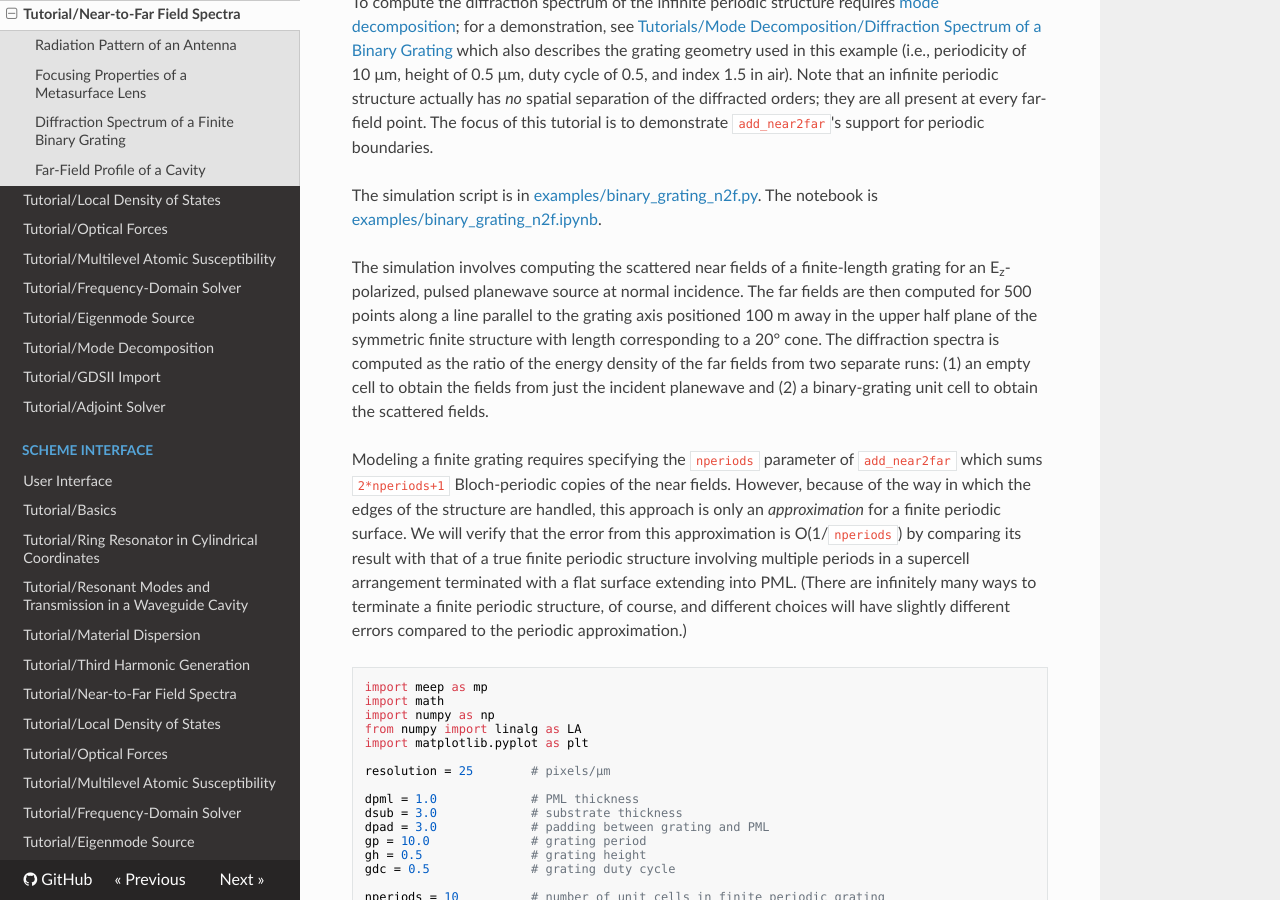
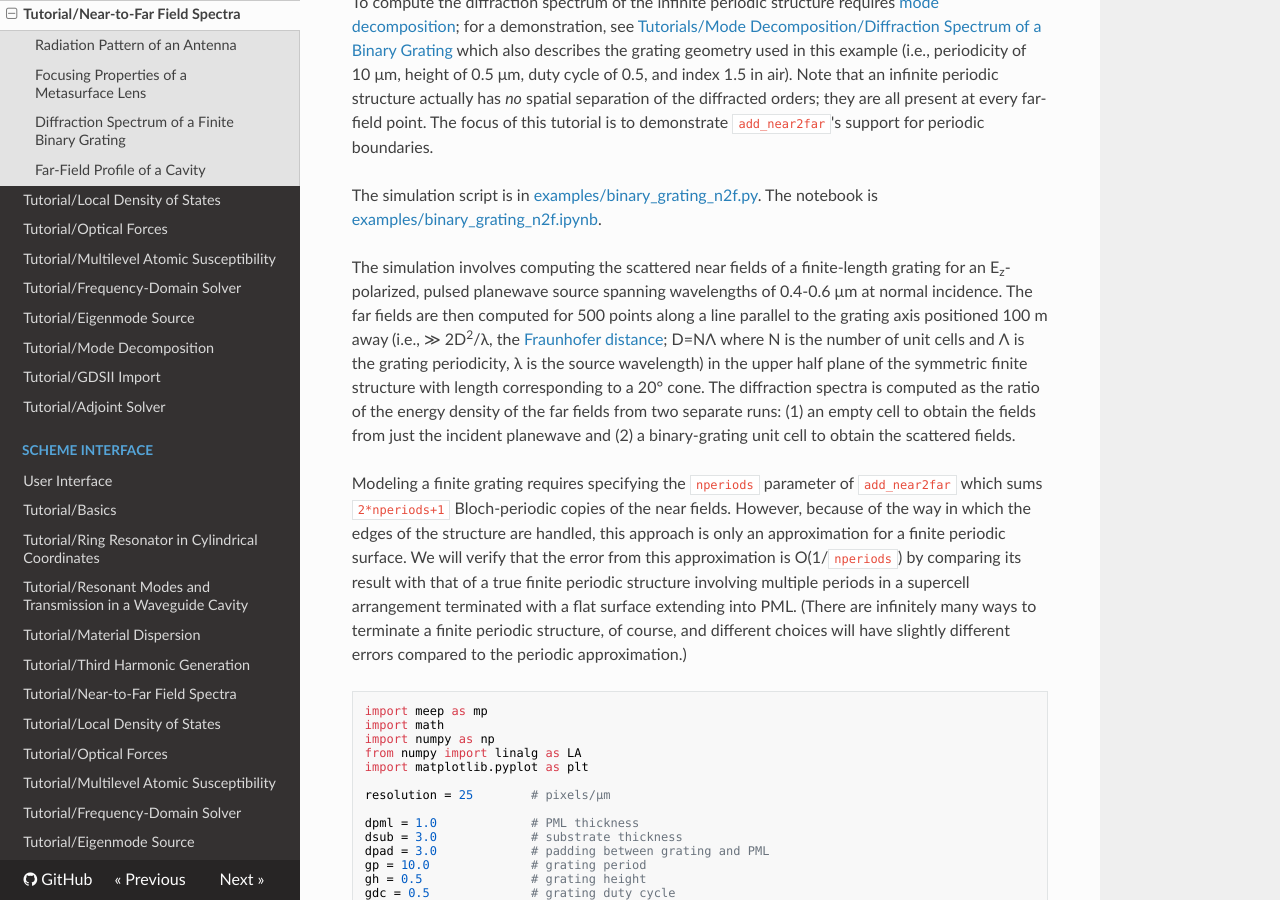
Before and after one commit to NanoComp/meep, an MkDocs documentation site: the page built from doc/docs/Python_Tutorials/Near_to_Far_Field_Spectra.md, in a window 1280 px wide and 900 px high, scrolled down 7218 px. Built offline with MkDocs 1.6.1, drawn with Linux system fonts in a browser that asks for light colours; nearby versions of some CDN libraries; formulas are drawn with MathJax 3; old or Windows-style settings are respelled for this version of MkDocs; some of the changed text lies outside the part shown.

Commit message:
add C2-symmetry figure to Exploing Symmetry and fixes/tweaks

````diff
--- a/doc/docs/Python_Tutorials/Near_to_Far_Field_Spectra.md
+++ b/doc/docs/Python_Tutorials/Near_to_Far_Field_Spectra.md
@@ -355,9 +355,9 @@
 
 The simulation script is in [examples/binary_grating_n2f.py](https://github.com/NanoComp/meep/blob/master/python/examples/binary_grating_n2f.py). The notebook is [examples/binary_grating_n2f.ipynb](https://nbviewer.jupyter.org/github/NanoComp/meep/blob/master/python/examples/binary_grating_n2f.ipynb).
 
-The simulation involves computing the scattered near fields of a finite-length grating for an E<sub>z</sub>-polarized, pulsed planewave source at normal incidence. The far fields are then computed for 500 points along a line parallel to the grating axis positioned 100 m away in the upper half plane of the symmetric finite structure with length corresponding to a 20° cone. The diffraction spectra is computed as the ratio of the energy density of the far fields from two separate runs: (1) an empty cell to obtain the fields from just the incident planewave and (2) a binary-grating unit cell to obtain the scattered fields.
+The simulation involves computing the scattered near fields of a finite-length grating for an E<sub>z</sub>-polarized, pulsed planewave source spanning wavelengths of 0.4-0.6 μm at normal incidence. The far fields are then computed for 500 points along a line parallel to the grating axis positioned 100 m away (i.e., &#8811; 2D<sup>2</sup>/λ, the [Fraunhofer distance](https://en.wikipedia.org/wiki/Fraunhofer_distance); D=NΛ where N is the number of unit cells and Λ is the grating periodicity, λ is the source wavelength) in the upper half plane of the symmetric finite structure with length corresponding to a 20° cone. The diffraction spectra is computed as the ratio of the energy density of the far fields from two separate runs: (1) an empty cell to obtain the fields from just the incident planewave and (2) a binary-grating unit cell to obtain the scattered fields.
 
-Modeling a finite grating requires specifying the `nperiods` parameter of `add_near2far` which sums `2*nperiods+1` Bloch-periodic copies of the near fields. However, because of the way in which the edges of the structure are handled, this approach is only an *approximation* for a finite periodic surface. We will verify that the error from this approximation is O(1/`nperiods`) by comparing its result with that of a true finite periodic structure involving multiple periods in a supercell arrangement terminated with a flat surface extending into PML. (There are infinitely many ways to terminate a finite periodic structure, of course, and different choices will have slightly different errors compared to the periodic approximation.)
+Modeling a finite grating requires specifying the `nperiods` parameter of `add_near2far` which sums `2*nperiods+1` Bloch-periodic copies of the near fields. However, because of the way in which the edges of the structure are handled, this approach is only an approximation for a finite periodic surface. We will verify that the error from this approximation is O(1/`nperiods`) by comparing its result with that of a true finite periodic structure involving multiple periods in a supercell arrangement terminated with a flat surface extending into PML. (There are infinitely many ways to terminate a finite periodic structure, of course, and different choices will have slightly different errors compared to the periodic approximation.)
 
 ```py
 import meep as mp
@@ -528,7 +528,7 @@
 ![](../images/grating_diffraction_spectra_n2f.png)
 </center>
 
-For the case of `nperiods = 1`, three diffraction orders are present in the far-field spectra as broad peaks with finite angular width (a fourth peak/order is also visible). When `nperiods = 10`, the diffraction orders become sharp, narrow peaks. The three diffraction orders are labeled in the right inset of the bottom figure as m=1, 3, and 5 corresponding to angles 2.9°, 8.6°, and 14.5° which can be computed analytically as described in [Tutorials/Mode Decomposition/Diffraction Spectrum of a Binary Grating](Mode_Decomposition.md#diffraction-spectrum-of-a-binary-grating).
+For the case of `nperiods = 1`, three diffraction orders are present in the far-field spectra as broad peaks with finite angular width (a fourth peak/order is also visible). When `nperiods = 10`, the diffraction orders become sharp, narrow peaks. The three diffraction orders are labeled in the right inset of the bottom figure as m=1, 3, and 5 corresponding to angles 2.9°, 8.6°, and 14.5° which, along with the diffraction efficiency, can be computed analytically using scalar theory as described in [Tutorials/Mode Decomposition/Diffraction Spectrum of a Binary Grating](Mode_Decomposition.md#diffraction-spectrum-of-a-binary-grating). As an additional validation of the simulation results, the ratio of any two diffraction peaks p<sub>i</sub></sub>/p<sub>j</sub> (i,j = 1,3,5,...) is consistent with that of the diffraction efficiencies: j<sup>2</sup>/i<sup>2</sup>.
 
 Finally, we verify that the error in `add_near2far` &mdash; defined as the L<sub>2</sub>-norm of the difference of the two far-field datasets from the unit-cell and super-cell calculations normalized by `nperiods` &mdash; is O(1/`nperiods`) by comparing results for three values of `nperiods`: 5, 10, and 20. The error values, which are displayed in the output in the line prefixed by `error:`, are: `0.0001195599054639075`, `5.981324591508146e-05`, and `2.989829913961854e-05`. The pairwise ratios of these errors is nearly 2 as expected (i.e., doubling `nperiods` results in a halving of the error).
 
````
Also changed, not shown: doc/docs/Exploiting_Symmetry.md (+11 -7 lines), doc/docs/Scheme_Tutorials/Near_to_Far_Field_Spectra.md (+3 -3 lines), doc/docs/images/C2_symmetry.png (added).
